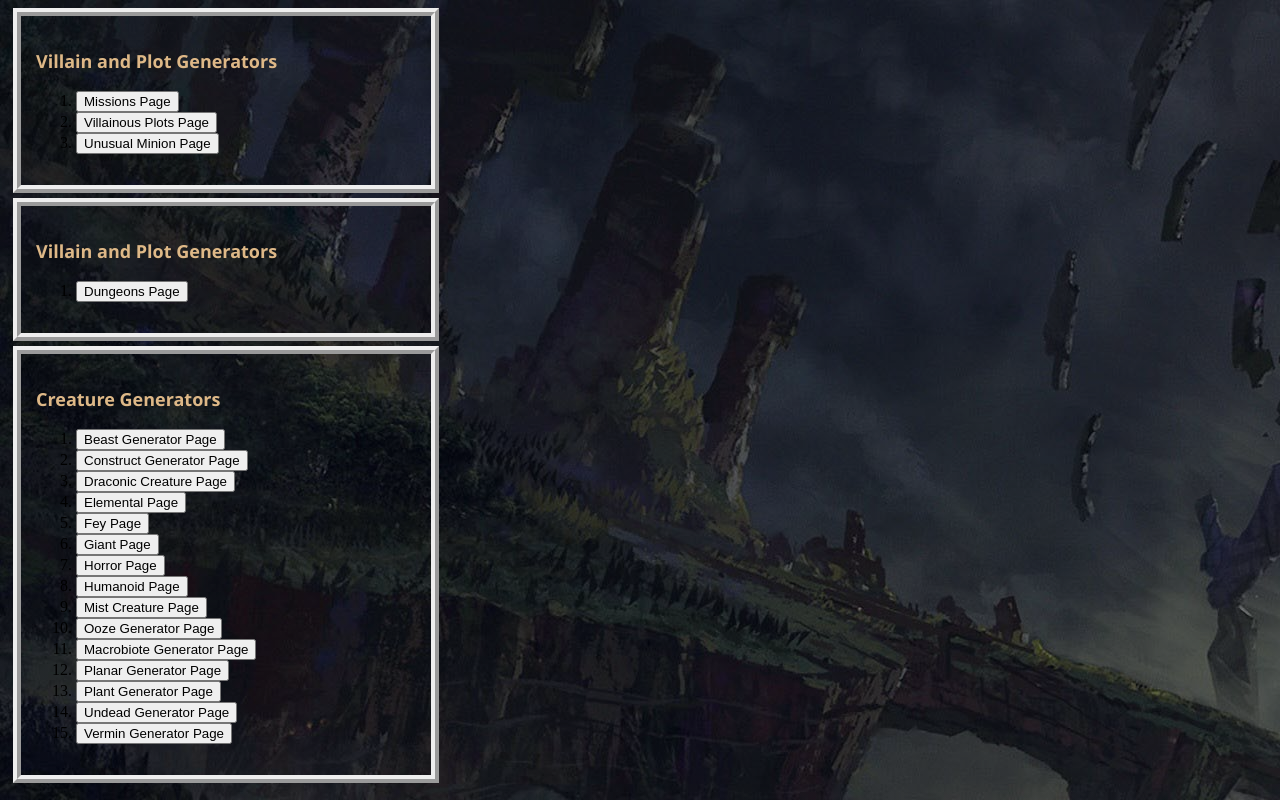
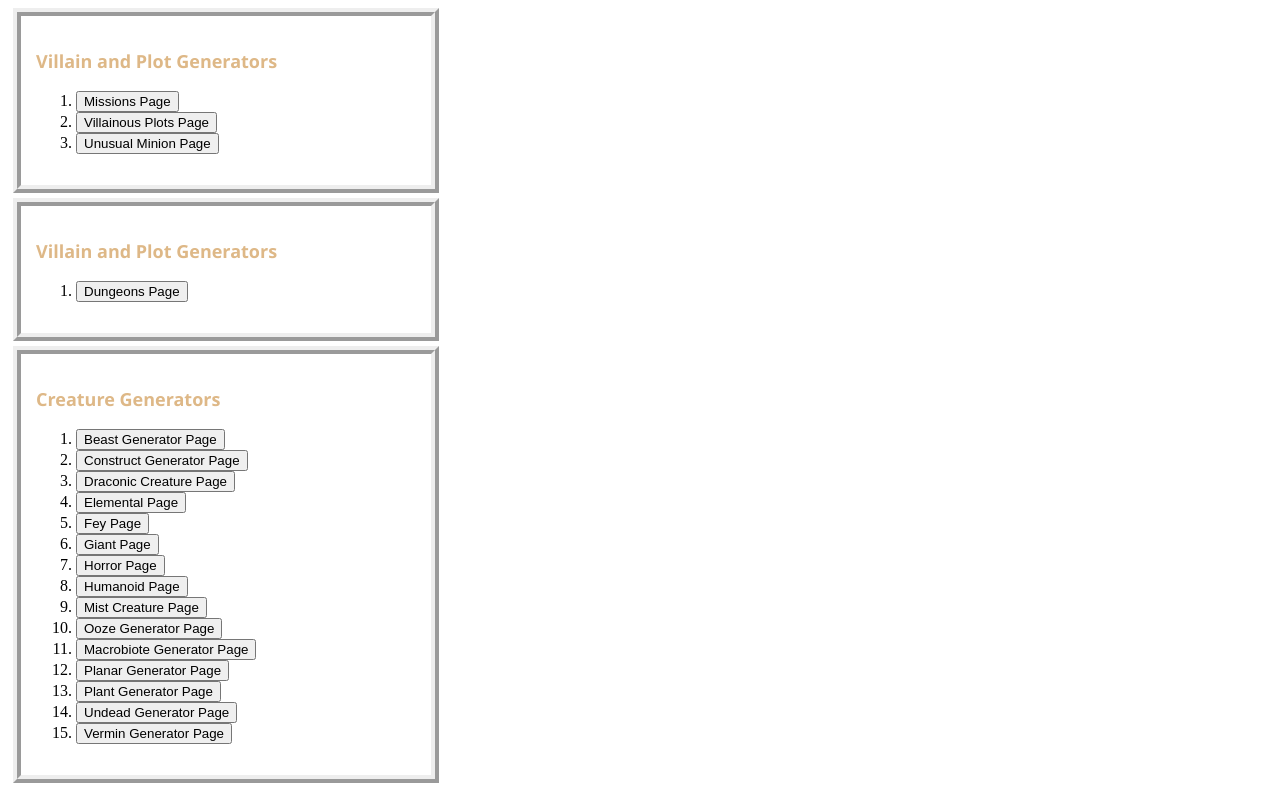
Before and after one commit to Josh-Kelly/Prompt-Generator, a plain HTML site: page index.html in a window 1280 px wide. Drawn offline with Linux system fonts and the light colour scheme.

Commit message:
test remove index.css background

```diff
--- a/index.css
+++ b/index.css
@@ -1,5 +1,5 @@
 body {
-    background-image: linear-gradient(rgba(4,9,30,0.45), rgba(4,9,30,0.45)), url("images/0Epic Background.jpg");
+    /* background-image: linear-gradient(rgba(4,9,30,0.45), rgba(4,9,30,0.45)), url("images/0Epic Background.jpg"); */
 }
 
 p, h3 {
```
